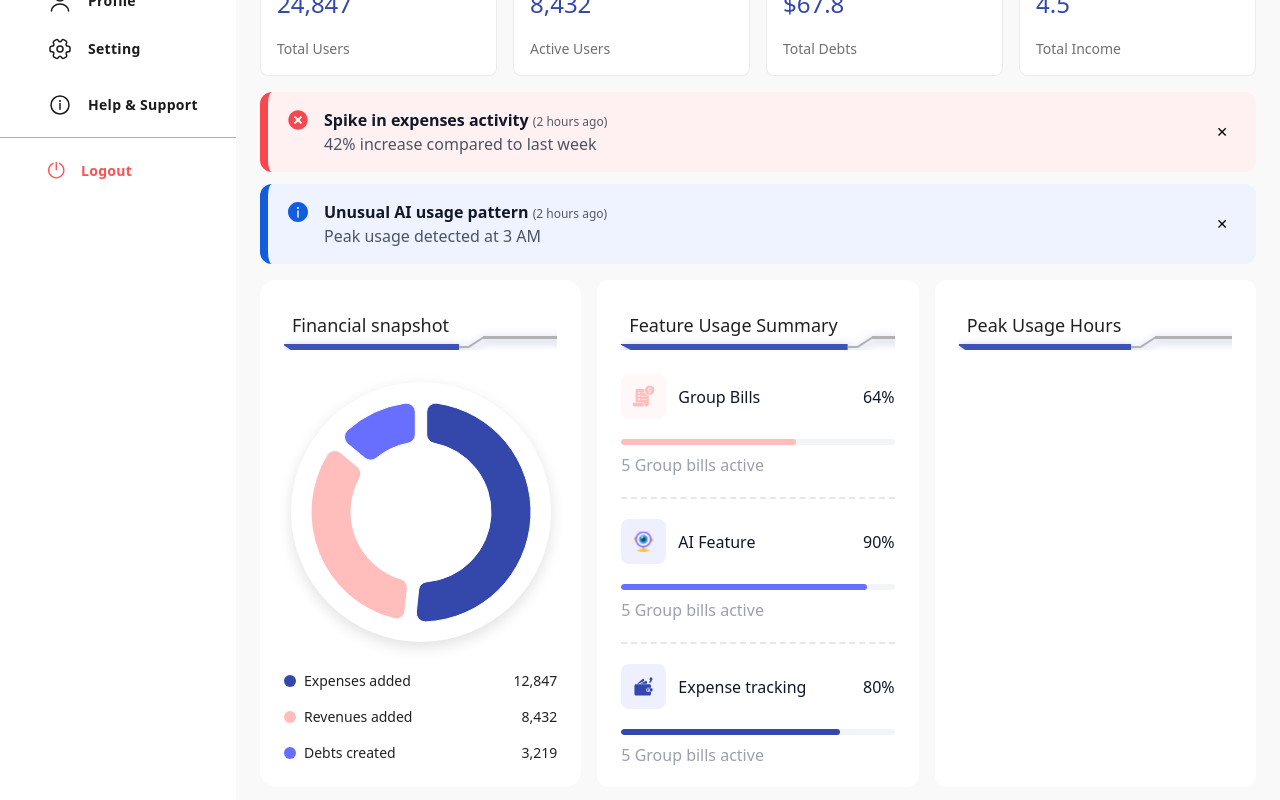
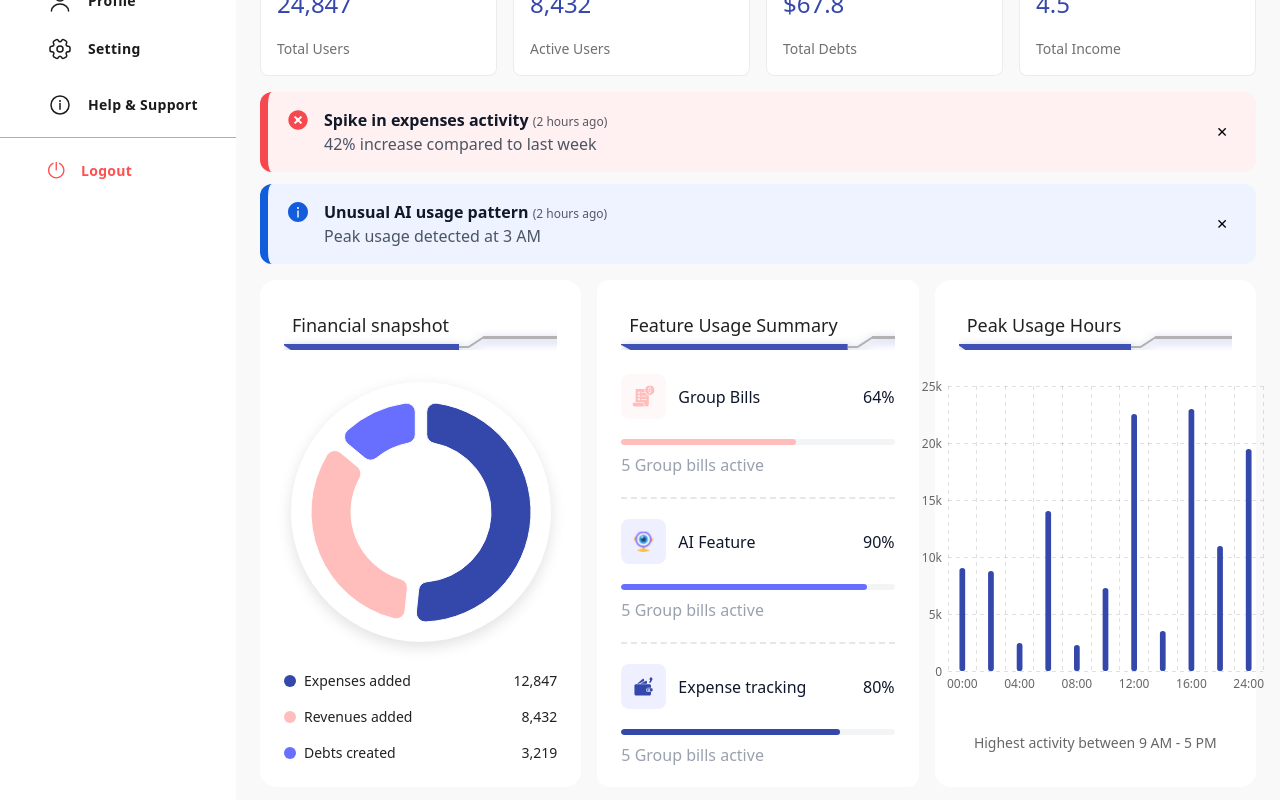
Before and after one commit to Seraj-Omar/Personal-Finance-and-Bill-Splitting-Assistant, a Next.js app: page /dashboard in a window 1280 px wide. Shown: the part 288-1088 px from the top of the page. Built offline with nearby package versions, Linux system fonts and the light colour scheme.

Commit message:
Update PeakUsageHours.tsx

```diff
--- a/src/components/dashboard/home/PeakUsageHours.tsx
+++ b/src/components/dashboard/home/PeakUsageHours.tsx
@@ -1,11 +1,141 @@
 "use client";
-import { Box,Typography } from "@mui/material";
+import { Typography, Box } from "@mui/material";
+import { BarChart } from "@mui/x-charts/BarChart";
 import DashboardTitle from "./DashboardTitle";
 
+const hours = [
+"00:00","02:00","04:00","06:00","08:00",
+"10:00","12:00","14:00","16:00","18:00","24:00",
+];
+
+const data = [
+9000, 8800, 2500, 14000, 2300,
+7300, 22500, 3500, 23000, 11000, 19500,
+];
+
+const mostActiveHours = "9 AM - 5 PM";
+
+// Custom bar shape: flat top, rounded bottom corners
+type BottomRoundedBarProps = {
+    x: number;
+    xOrigin: number;
+    y: number;
+    yOrigin: number;
+    width: number;
+    height: number;
+    layout: "horizontal" | "vertical";
+    color: string;
+    hidden?: boolean;
+    className?: string;
+    style?: React.CSSProperties;
+    onClick?: React.MouseEventHandler<SVGPathElement>;
+};
+
+const BottomRoundedBar = (props: BottomRoundedBarProps) => {
+    const { x, xOrigin, y, yOrigin, width, layout, color, hidden } = props;
+
+    if (hidden) return null;
+
+    if (layout === "vertical") {
+        const top = Math.min(y, yOrigin);
+        const bottom = Math.max(y, yOrigin);
+        const left = x;
+        const barHeight = bottom - top;
+        const radius = Math.min(width / 2, 8);
+
+        return (
+            <rect
+                x={left}
+                y={top}
+                width={width}
+                height={barHeight}
+                rx={radius}
+                ry={radius}
+                fill={color}
+            />
+        );
+    }
+
+    // Fallback for non-vertical layouts: rounded rect
+    const left = Math.min(x, xOrigin);
+    const top = Math.min(y, yOrigin);
+    const barWidth = Math.abs(x - xOrigin);
+    const barHeight = Math.abs(y - yOrigin);
+    const radius = Math.min(Math.min(barWidth, barHeight) / 2, 8);
+
+    return (
+        <rect
+            x={left}
+            y={top}
+            width={barWidth}
+            height={barHeight}
+            rx={radius}
+            ry={radius}
+            fill={color}
+        />
+    );
+};
+
 export default function PeakUsageHours() {
-    return(
-        <Box className="bg-[#FFFFFF] rounded-xl p-6  flex flex-col gap-6 w-full">
+    return (
+        <Box className="flex flex-col h-full bg-[#ffffff] w-full justify-start items-center gap-4 p-6 rounded-2xl">
             <DashboardTitle title="Peak Usage Hours" />
+
+            <Box className="w-full flex items-center justify-center mr-6">
+                <BarChart
+                    width={400}
+                    height={350}
+                    xAxis={[
+                        {
+                            scaleType: "band",
+                            data: hours,
+                            barGapRatio: 0.8,
+                            categoryGapRatio: 0.8,
+                            tickLabelStyle: {
+                                fontSize: 12,
+                                fill: "#666",
+                            },
+                            disableTicks: true,
+                            disableLine: true,
+                        },
+                    ]}
+                    yAxis={[
+                        {
+                            tickLabelStyle: {
+                                fontSize: 12,
+                                fill: "#666",
+                            },
+                            disableTicks: true,
+                            disableLine: true,
+                            valueFormatter: (value: number) =>
+                                value >= 1000 ? `${value / 1000}k` : `${value}`,
+                        },
+                    ]}
+                    series={[
+                        {
+                            data,
+                            color: "#3447AA",
+                        },
+                    ]}
+                    grid={{ horizontal: true, vertical: true }}
+                    sx={{
+                        '& .MuiChartsGrid-line': {
+                            strokeDasharray: '4 4',
+                        },
+                        '& .MuiChartsAxis-line': {
+                            strokeDasharray: '4 4',
+                        },
+                    }}
+                    slots={{ bar: BottomRoundedBar }}
+                />
+            </Box>
+
+            <Typography
+                align="center"
+                sx={{ width: "100%", color: "text.secondary", fontSize: 14 }}
+            >
+                Highest activity between {mostActiveHours}
+            </Typography>
         </Box>
     );
 }
```
